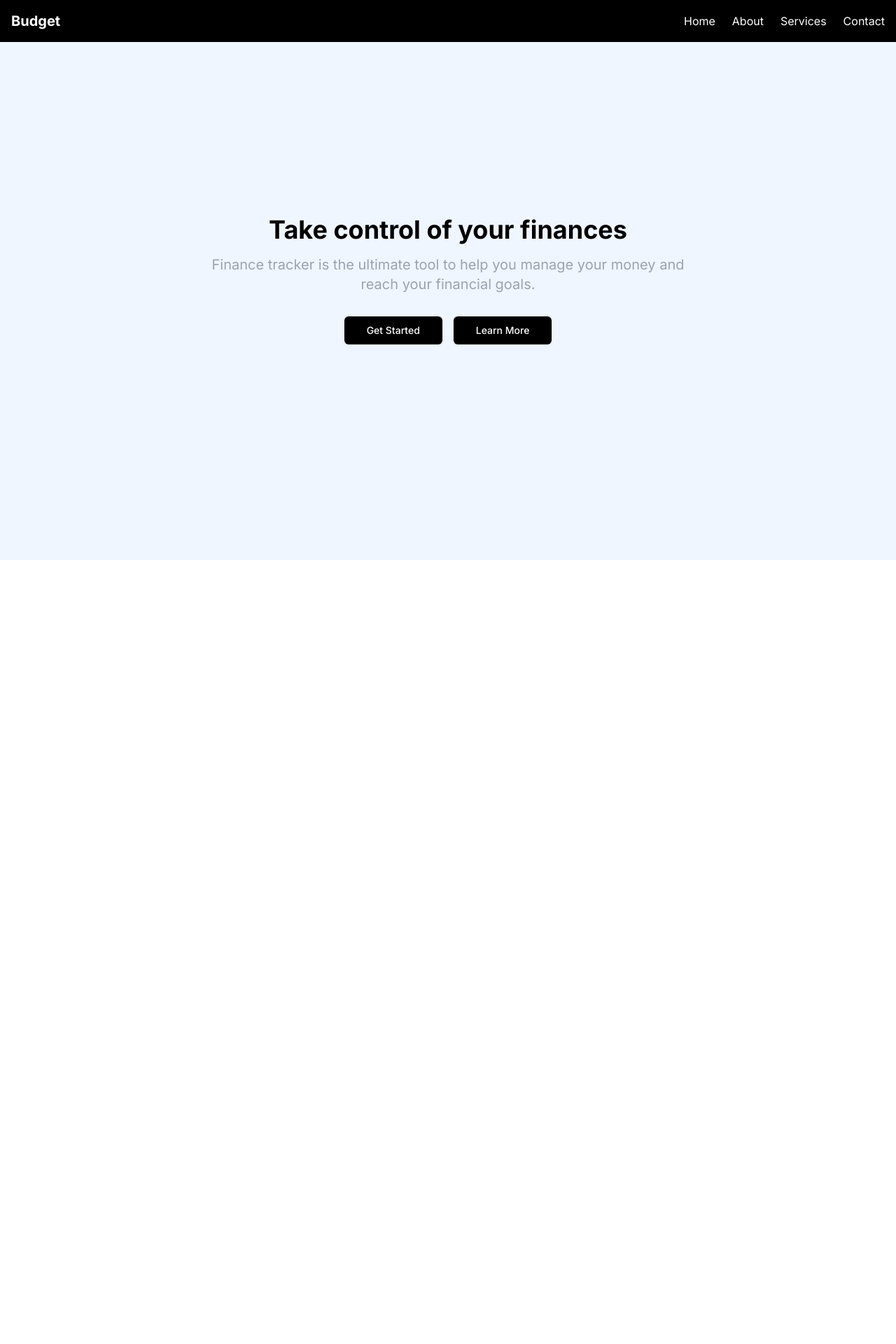
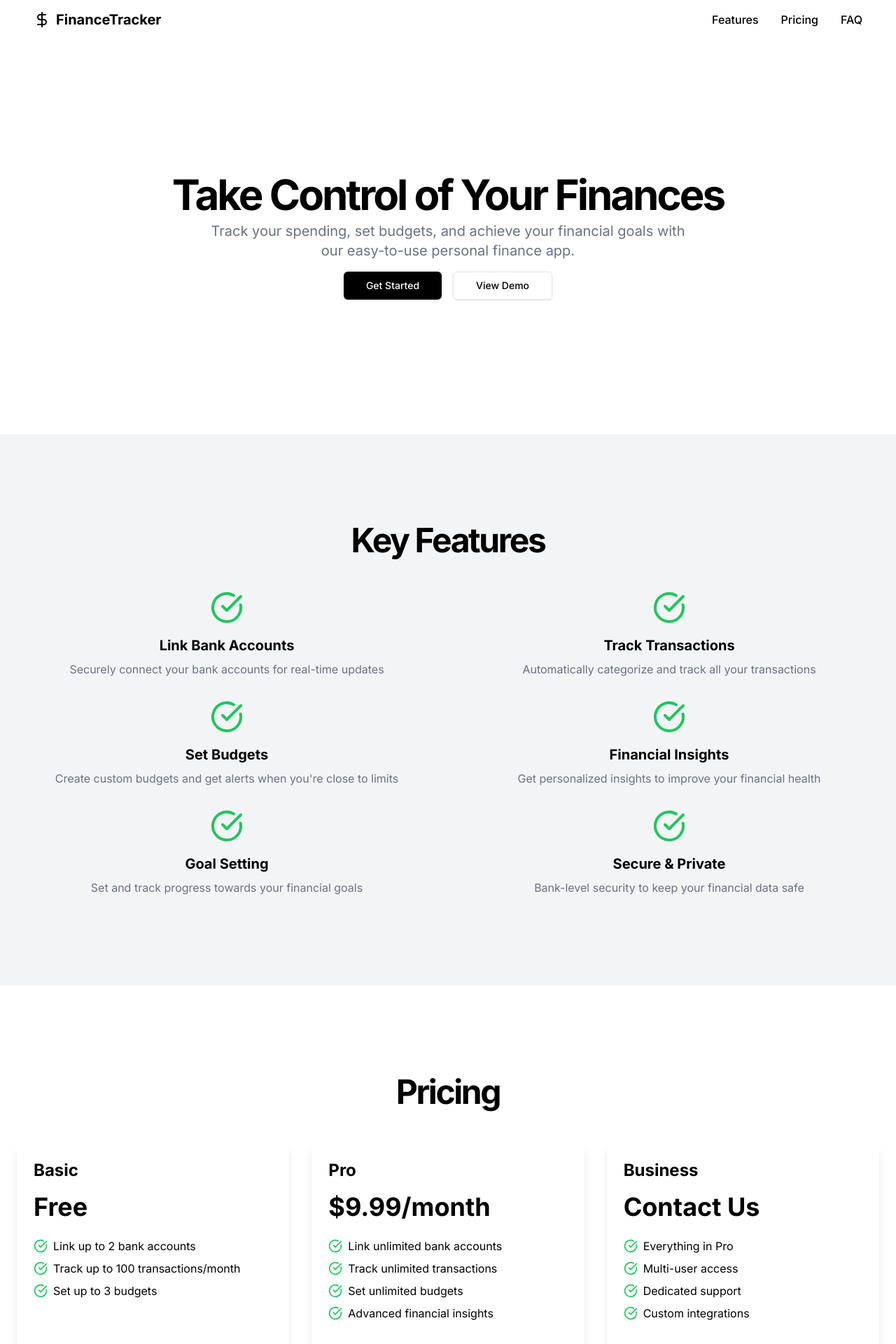
Before and after one commit to FrankyKyaw/personal-finance-dashboard, a Next.js app: page / in a window 1280 px wide. Shown: the top 1920 px of the page at 70% size. Before the commit the page ends 800 px from the top, so only its background shows below. Built offline with nearby package versions, Linux system fonts and the light colour scheme.

Commit message:
better landing page

```diff
--- a/app/page.tsx
+++ b/app/page.tsx
@@ -1,13 +1,144 @@
 "use client";
 import Navbar from "@/components/Navbar";
+import { CheckCircle } from "lucide-react";
 import { signIn } from "next-auth/react";
 import Image from "next/image";
+import Link from "next/link";
 
 export default function Home() {
   return (
-    <div>
+    <div className="flex flex-col min-h-screen">
       <Navbar />
-      <main className="flex flex-col items-center">
+      <main className="flex-1">
+        <section className="w-full py-12 md:py-24 lg:py-32 xl:py-48">
+          <div className="container mx-auto px-4 md:px-6">
+            <div className="flex flex-col items-center space-y-4 text-center">
+              <div className="space-y-2">
+                <h1 className="text-3xl font-bold tracking-tighter sm:text-4xl md:text-5xl lg:text-6xl/none">
+                  Take Control of Your Finances
+                </h1>
+                <p className="mx-auto max-w-[700px] text-gray-500 md:text-xl dark:text-gray-400">
+                  Track your spending, set budgets, and achieve your financial
+                  goals with our easy-to-use personal finance app.
+                </p>
+              </div>
+              <div className="space-x-4">
+                <button
+                  onClick={() =>
+                    signIn("google", { callbackUrl: "/dashboard" })
+                  }
+                  className="inline-flex items-center justify-center h-10 px-8 bg-black bg-opacity-100 shadow transition-colors text-white text-sm font-medium rounded-md hover:bg-black hover:bg-opacity-80"
+                >
+                  Get Started
+                </button>
+                <button
+                  onClick={() =>
+                    signIn("google", { callbackUrl: "/dashboard" })
+                  }
+                  className="inline-flex items-center justify-center h-10 px-8 bg-opacity-100 shadow transition-colors text-black border text-sm font-medium rounded-md hover:bg-black hover:bg-opacity-10"
+                >
+                  View Demo
+                </button>
+              </div>
+            </div>
+          </div>
+        </section>
+        <section className="w-full py-12 md:py-24 lg:py-32 bg-gray-100">
+          <div className="container mx-auto px-4 md:px-6">
+            <h2 className="text-3xl font-bold tracking-tighter sm:text-4xl md:text-5xl text-center mb-12">
+              Key Features
+            </h2>
+            <div className="grid gap-8 md:grid-cols-2">
+              {[
+                {
+                  title: "Link Bank Accounts",
+                  description:
+                    "Securely connect your bank accounts for real-time updates",
+                },
+                {
+                  title: "Track Transactions",
+                  description:
+                    "Automatically categorize and track all your transactions",
+                },
+                {
+                  title: "Set Budgets",
+                  description:
+                    "Create custom budgets and get alerts when you're close to limits",
+                },
+                {
+                  title: "Financial Insights",
+                  description:
+                    "Get personalized insights to improve your financial health",
+                },
+                {
+                  title: "Goal Setting",
+                  description:
+                    "Set and track progress towards your financial goals",
+                },
+                {
+                  title: "Secure & Private",
+                  description:
+                    "Bank-level security to keep your financial data safe",
+                },
+              ].map((feature, index) => (
+                <div
+                  key={index}
+                  className="flex flex-col items-center text-center"
+                >
+                  <CheckCircle className="h-12 w-12 mb-4 text-green-500" />
+
+                  <h3 className="text-xl font-bold mb-2">{feature.title}</h3>
+                  <p className="text-gray-500 dark:text-gray-400">
+                    {feature.description}
+                  </p>
+                </div>
+              ))}
+            </div>
+          </div>
+        </section>
+        <section className="w-full py-12 md:py-24 lg:py-32">
+          <div className="container mx-auto px-4 md:px-6">
+              <h2 className="text-3xl font-bold tracking-tighter sm:text-4xl md:text-5xl text-center mb-12">Pricing</h2>
+              <div className="grid gap-8 md:grid-cols-2 lg:grid-cols-3 justify-center">
+              {[
+                { name: "Basic", price: "Free", features: ["Link up to 2 bank accounts", "Track up to 100 transactions/month", "Set up to 3 budgets"] },
+                { name: "Pro", price: "$9.99/month", features: ["Link unlimited bank accounts", "Track unlimited transactions", "Set unlimited budgets", "Advanced financial insights"] },
+                { name: "Business", price: "Contact Us", features: ["Everything in Pro", "Multi-user access", "Dedicated support", "Custom integrations"] },
+              ].map((plan, index) => (
+                <div key={index} className="flex flex-col p-6 bg-white dark:bg-gray-800 rounded-lg shadow-lg min-h-[370px]">
+                  <h3 className="text-2xl font-bold mb-4">{plan.name}</h3>
+                  <p className="text-4xl font-bold mb-6">{plan.price}</p>
+                  <ul className="mb-6 space-y-2 flex-grow">
+                    {plan.features.map((feature, fIndex) => (
+                      <li key={fIndex} className="flex items-center">
+                        <CheckCircle className="h-5 w-5 mr-2 text-green-500" />
+                        <span>{feature}</span>
+                      </li>
+                    ))}
+                  </ul>
+                  <button className="inline-flex items-center justify-center h-10 px-8 bg-opacity-100 shadow transition-colors text-black border text-sm font-medium rounded-md hover:bg-black hover:bg-opacity-10">
+                    {index === 2 ? "Contact Sales" : "Get Started"}
+                  </button>
+                </div>
+              ))}
+            </div>
+          </div>
+        </section>
+      </main>
+      <footer className="flex flex-col gap-2 sm:flex-row py-6 w-full shrink-0 items-center px-4 md:px-6 border-t">
+        <p className="text-xs text-gray-500 dark:text-gray-400">
+          © 2024 FinanceTracker Inc. All rights reserved.
+        </p>
+        <nav className="sm:ml-auto flex gap-4 sm:gap-6">
+          <Link className="text-xs hover:underline underline-offset-4" href="/terms">
+            Terms of Service
+          </Link>
+          <Link className="text-xs hover:underline underline-offset-4" href="/privacy">
+            Privacy
+          </Link>
+        </nav>
+      </footer>
+      {/* <main className="flex flex-col items-center">
         <section className="flex flex-col items-center justify-center text-center min-h-screen bg-blue-50 w-full">
           <h1 className="text-4xl font-bold mb-4">
             Take control of your finances
@@ -31,7 +162,7 @@ export default function Home() {
             </button>
           </div>
         </section>
-      </main>
+      </main> */}
     </div>
   );
 }
--- a/components/Navbar.tsx
+++ b/components/Navbar.tsx
@@ -1,33 +1,75 @@
 "use client";
 
+import Link from "next/link";
 import React from "react";
 
 const Navbar = () => {
   return (
-    <div className="fixed top-0 w-full flex flex-col">
-      <header className="bg-black p-4 text-white">
-        <div className="flex items-center justify-between max-w-7xl mx-auto">
-          <h1 className="text-xl font-bold">Budget</h1>
-          <nav>
-            <ul className="flex space-x-6">
-              <li className="hover:text-gray-300">
-                <a href="#">Home</a>
-              </li>
-              <li className="hover:text-gray-300">
-                <a href="#">About</a>
-              </li>
-              <li className="hover:text-gray-300">
-                <a href="#">Services</a>
-              </li>
-              <li className="hover:text-gray-300">
-                <a href="#">Contact</a>
-              </li>
-            </ul>
-          </nav>
-        </div>
-      </header>
-    </div>
+    <header className="px-12 h-14 flex items-center">
+      <Link className="flex items-center justify-center" href="/">
+        <svg
+          xmlns="http://www.w3.org/2000/svg"
+          viewBox="0 0 24 24"
+          fill="none"
+          stroke="currentColor"
+          strokeWidth="2"
+          strokeLinecap="round"
+          strokeLinejoin="round"
+          className="h-6 w-6"
+        >
+          <path d="M12 2v20M17 5H9.5a3.5 3.5 0 0 0 0 7h5a3.5 3.5 0 0 1 0 7H6" />
+        </svg>
+        <span className="ml-2 text-xl font-bold">FinanceTracker</span>
+      </Link>
+      <nav className="flex gap-8 ml-auto">
+        <Link
+          className="text-md font-medium hover:underline underline-offset-4"
+          href="#features"
+        >
+          Features
+        </Link>
+        <Link
+          className="text-md font-medium hover:underline underline-offset-4"
+          href="#pricing"
+        >
+          Pricing
+        </Link>
+        <Link
+          className="text-md font-medium hover:underline underline-offset-4"
+          href="#faq"
+        >
+          FAQ
+        </Link>
+      </nav>
+    </header>
   );
 };
+// const Navbar = () => {
+//   return (
+//     <div className="fixed top-0 w-full flex flex-col">
+//       <header className="bg-black p-4 text-white">
+//         <div className="flex items-center justify-between max-w-7xl mx-auto">
+//           <h1 className="text-xl font-bold">Budget</h1>
+//           <nav>
+//             <ul className="flex space-x-6">
+//               <li className="hover:text-gray-300">
+//                 <a href="#">Home</a>
+//               </li>
+//               <li className="hover:text-gray-300">
+//                 <a href="#">About</a>
+//               </li>
+//               <li className="hover:text-gray-300">
+//                 <a href="#">Services</a>
+//               </li>
+//               <li className="hover:text-gray-300">
+//                 <a href="#">Contact</a>
+//               </li>
+//             </ul>
+//           </nav>
+//         </div>
+//       </header>
+//     </div>
+//   );
+// };
 
 export default Navbar;
--- a/components/RecentTransactionList.tsx
+++ b/components/RecentTransactionList.tsx
@@ -7,7 +7,6 @@ import { isWithinInterval, subDays, parseISO } from "date-fns";
 const RecentTransactionList: React.FC<{ transactions: Transaction[] }> = ({
   transactions,
 }) => {
-
     const recentTransactions = transactions.filter((transaction) =>
     isWithinInterval(parseISO(transaction.date), {
       start: subDays(new Date(), 1),
--- a/package.json
+++ b/package.json
@@ -13,6 +13,7 @@
     "@prisma/client": "^5.16.1",
     "bcrypt": "^5.1.1",
     "date-fns": "^4.1.0",
+    "lucide-react": "^0.453.0",
     "next": "^14.2.13",
     "next-auth": "^4.24.7",
     "plaid": "^26.0.0",
```
Also changed, not shown: 1 other file (tests, documents, lock files or other folders).
